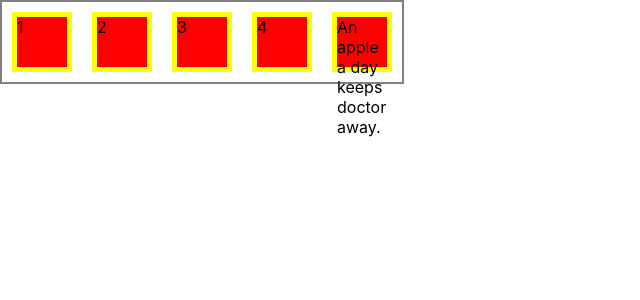
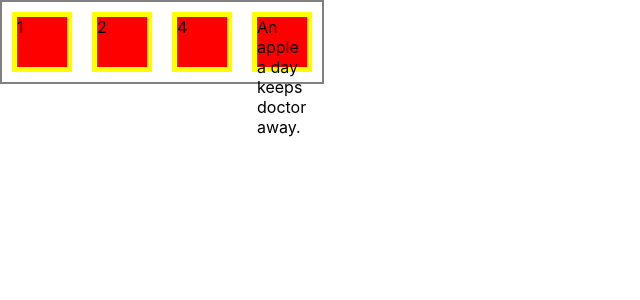
Before and after one commit to ajitadsul/firsthost, a React (Create React App) app: page / in a window 1280 px wide. Shown: the top 300 px of the page, without its empty margins (0-640 px from the left). Built offline with nearby package versions, Linux system fonts and the light colour scheme.

Commit message:
Update App.js

```diff
--- a/src/App.js
+++ b/src/App.js
@@ -8,7 +8,7 @@ function App(props) {
      <div className='container'>
       <div className='fcontainer'>1</div>
       <div className='fcontainer'>2</div>
-      <div className='fcontainer'>3</div>
+
       <div className='fcontainer'>4</div>
       <div className='fcontainer'>An apple
                                <br/>a day
```
